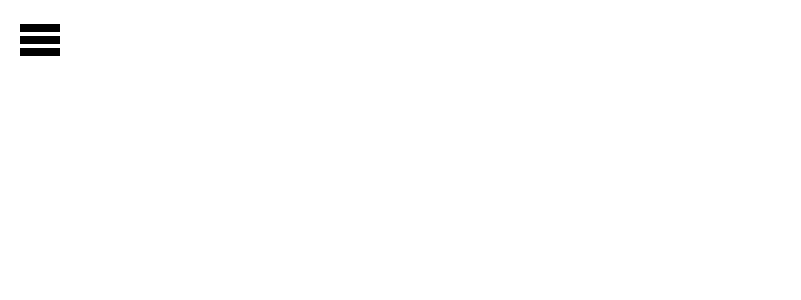
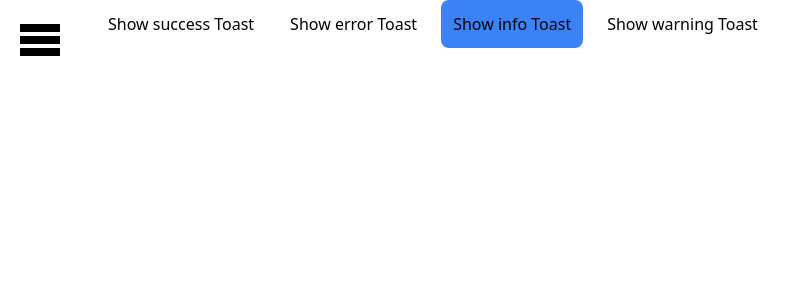
Before and after one commit to Abhishek4298/Generic-Component, a React (Create React App) app: page /toast in a window 1280 px wide. Before the commit this address had no page. Shown: the top 300 px of the page, without its empty margins (0-801 px from the left). Built offline with nearby package versions, Linux system fonts and the light colour scheme.

Commit message:
adding generic component for toast message

```diff
--- a/package.json
+++ b/package.json
@@ -10,6 +10,7 @@
     "react-dom": "^18.2.0",
     "react-router-dom": "^6.21.0",
     "react-scripts": "5.0.1",
+    "react-toastify": "^9.1.3",
     "web-vitals": "^2.1.4"
   },
   "scripts": {
--- a/src/App.js
+++ b/src/App.js
@@ -1,10 +1,13 @@
 import React from "react";
 import SideNav from "./components/SideNav";
 import CustomRoute from "./CustomRoute";
+import "react-toastify/dist/ReactToastify.css";
+import { ToastContainer } from "react-toastify";
 
 const App = () => {
   return (
     <div className="h-screen">
+      <ToastContainer/>
       <CustomRoute />
       <SideNav />
     </div>
--- a/src/CustomRoute.js
+++ b/src/CustomRoute.js
@@ -3,6 +3,7 @@ import Modal from "./components/Modal";
 import Button from "./components/Button";
 import Card from "./components/Card";
 import { sampleImage1, trueIcon } from "./constant";
+import ToastMessages from "./components/ToastMessages";
 
 const CustomRoute = () => {
   const handleClick = () => {
@@ -85,6 +86,90 @@ const CustomRoute = () => {
             </div>
           }
         />
+        <Route
+          path="/toast"
+          element={
+            <div className="flex ml-24">
+              <ToastMessages
+                type="success"
+                buttonColor="green"
+                autoClose={5000}
+                position="top-right"
+                hideProgressBar={false}
+                closeOnClick={false}
+                pauseOnHover={false}
+                draggable={false}
+                progress={0.3}
+                theme="dark"
+                promiseFn={async () => {
+                  await new Promise((resolve) => setTimeout(resolve, 2000));
+                }}
+                loadingMessage="Loading..."
+                successMessage="Success Toast!"
+                errorMessage="Error!"
+                delaySuccess="1000"
+              />
+
+              <ToastMessages
+                type="error"
+                buttonColor="red"
+                autoClose={5000}
+                position="top-right"
+                hideProgressBar={false}
+                closeOnClick={false}
+                pauseOnHover={false}
+                draggable={false}
+                progress={0.3}
+                theme="light"
+                promiseFn={async () => {
+                  await new Promise((resolve) => setTimeout(resolve, 2000));
+                }}
+                loadingMessage="Loading..."
+                successMessage="Error Toast!"
+                errorMessage="Error!"
+                delaySuccess="1000"
+              />
+              <ToastMessages
+                type="info"
+                buttonColor="blue"
+                autoClose={5000}
+                position="top-right"
+                hideProgressBar={false}
+                closeOnClick={false}
+                pauseOnHover={false}
+                draggable={false}
+                progress={0.3}
+                theme="dark"
+                promiseFn={async () => {
+                  await new Promise((resolve) => setTimeout(resolve, 2000));
+                }}
+                loadingMessage="Loading..."
+                successMessage="Information Toast!"
+                errorMessage="Error!"
+                delaySuccess="1000"
+              />
+              <ToastMessages
+                type="warning"
+                buttonColor="yellow"
+                autoClose={5000}
+                position="top-right"
+                hideProgressBar={false}
+                closeOnClick={false}
+                pauseOnHover={false}
+                draggable={false}
+                progress={0.3}
+                theme="dark"
+                promiseFn={async () => {
+                  await new Promise((resolve) => setTimeout(resolve, 2000));
+                }}
+                loadingMessage="Loading..."
+                successMessage="Warning Toast!"
+                errorMessage="Error!"
+                delaySuccess="1000"
+              />
+            </div>
+          }
+        />
       </Routes>
     </>
   );
--- a/src/components/SideNav/index.jsx
+++ b/src/components/SideNav/index.jsx
@@ -52,6 +52,14 @@ const SideNav = () => {
                 Card
               </Link>
             </li>
+            <li>
+              <Link
+                to="/toast"
+                className="text-lg text-white hover:text-blue-300 focus:text-blue-300 px-4 py-2 flex items-center transition-colors duration-150 ease-in-out"
+              >
+                Toast Messages
+              </Link>
+            </li>
           </ul>
         </nav>
       </SideNavChildren>
--- /dev/null
+++ b/src/components/ToastMessages/index.js
@@ -0,0 +1,104 @@
+import React, { useState, useEffect } from "react";
+import { toast } from "react-toastify";
+import "react-toastify/dist/ReactToastify.css";
+
+const ToastMessages = ({
+  type,
+  buttonColor,
+  position,
+  autoClose,
+  hideProgressBar,
+  closeOnClick,
+  pauseOnHover,
+  draggable,
+  theme,
+  promiseFn,
+  loadingMessage,
+  successMessage,
+  errorMessage,
+  delaySuccess,
+}) => {
+  const [progress, setProgress] = useState(0);
+
+  const showToast = async () => {
+    try {
+      const loadingToastId = toast[type](loadingMessage || "Loading...", {
+        position: position || "top-right",
+        autoClose: false,
+        hideProgressBar: hideProgressBar !== undefined ? hideProgressBar : true,
+        closeOnClick: closeOnClick !== undefined ? closeOnClick : true,
+        pauseOnHover: pauseOnHover !== undefined ? pauseOnHover : true,
+        draggable: draggable !== undefined ? draggable : true,
+        progress: hideProgressBar ? undefined : progress,
+        theme: theme || "light",
+      });
+
+      if (delaySuccess) {
+        setTimeout(async () => {
+          await promiseFn();
+          toast.update(loadingToastId, {
+            render: successMessage || "Success!",
+            type: type,
+            autoClose: autoClose !== undefined ? autoClose : 5000,
+            hideProgressBar: hideProgressBar !== undefined ? hideProgressBar : true,
+            closeOnClick: closeOnClick !== undefined ? closeOnClick : true,
+            pauseOnHover: pauseOnHover !== undefined ? pauseOnHover : true,
+            draggable: draggable !== undefined ? draggable : true,
+            progress: hideProgressBar ? undefined : progress,
+            theme: theme || "light",
+          });
+        }, delaySuccess);
+      } else {
+        await promiseFn();
+        toast.update(loadingToastId, {
+          render: successMessage || "Success!",
+          type: type,
+          autoClose: autoClose !== undefined ? autoClose : 5000,
+          hideProgressBar: hideProgressBar !== undefined ? hideProgressBar : true,
+          closeOnClick: closeOnClick !== undefined ? closeOnClick : true,
+          pauseOnHover: pauseOnHover !== undefined ? pauseOnHover : true,
+          draggable: draggable !== undefined ? draggable : true,
+          progress: hideProgressBar ? undefined : progress,
+          theme: theme || "light",
+        });
+      }
+    } catch (error) {
+      toast.error(errorMessage || "Error!", {
+        position: position || "top-right",
+        autoClose: autoClose !== undefined ? autoClose : 5000,
+        hideProgressBar: hideProgressBar !== undefined ? hideProgressBar : true,
+        closeOnClick: closeOnClick !== undefined ? closeOnClick : true,
+        pauseOnHover: pauseOnHover !== undefined ? pauseOnHover : true,
+        draggable: draggable !== undefined ? draggable : true,
+        theme: theme || "light",
+      });
+    }
+  };
+
+  useEffect(() => {
+    if (autoClose) {
+      const interval = setInterval(() => {
+        setProgress((prevProgress) => {
+          if (prevProgress < 1) {
+            return prevProgress + 0.01;
+          } else {
+            clearInterval(interval);
+            return 1;
+          }
+        });
+      }, (autoClose / 100) * 1000);
+
+      return () => clearInterval(interval);
+    }
+  }, [autoClose]);
+
+  return (
+    <div>
+      <button className={`bg-${buttonColor}-500 mr-3 p-3 rounded-lg`} onClick={showToast}>
+        Show {type} Toast
+      </button>
+    </div>
+  );
+};
+
+export default ToastMessages;
```
Also changed, not shown: 1 other file (tests, documents, lock files or other folders).
